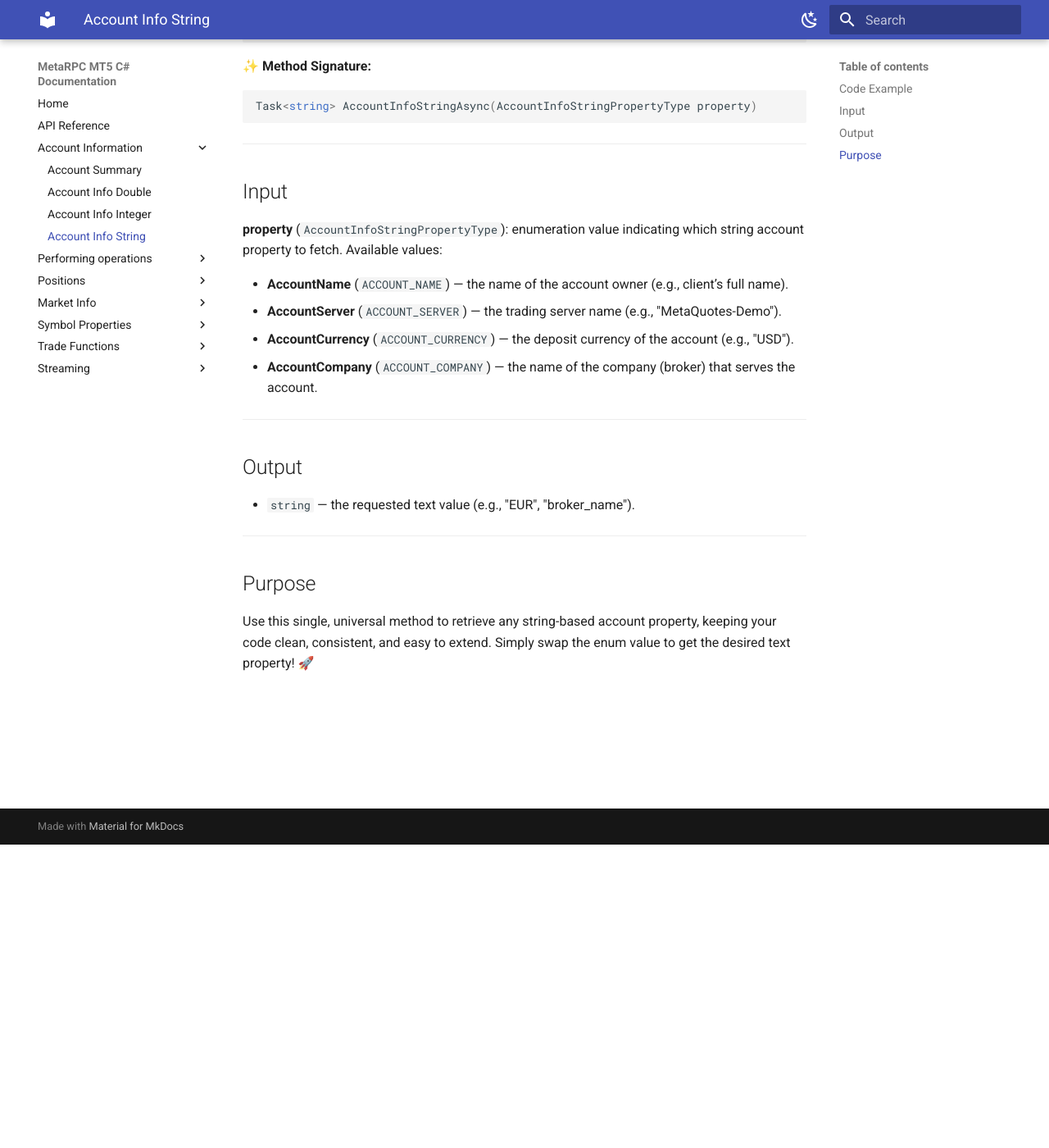
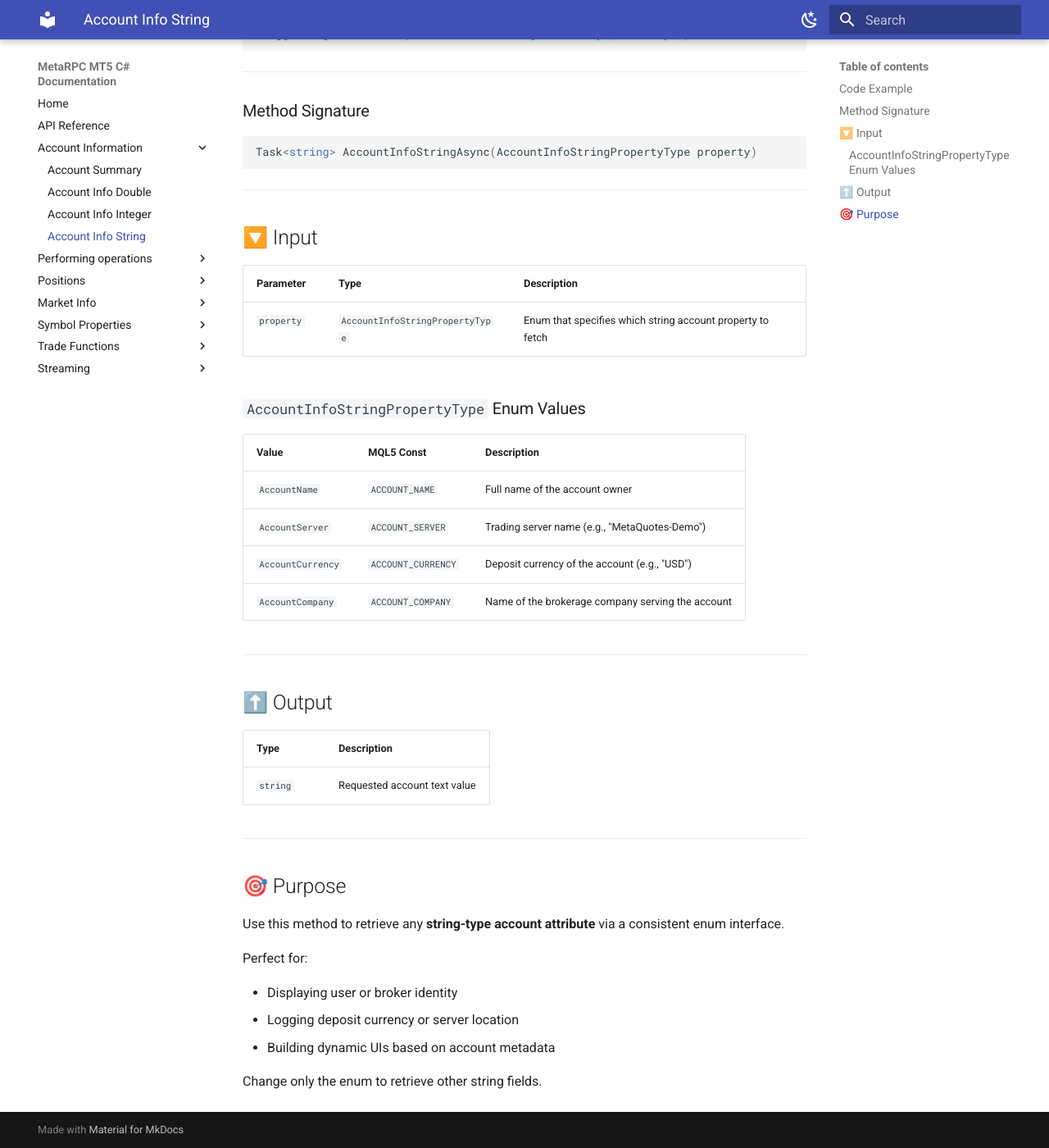
Before and after one commit to MetaRPC/CSharpMT5, an MkDocs documentation site: the page built from docs/account/AccountInfoString.md, in a window 1280 px wide and 1400 px high, scrolled down 370 px. Shown: the whole window at 82% size. Built offline with MkDocs 1.6.1 and Material for MkDocs 9.7.7, drawn with Linux system fonts in a browser that asks for light colours; some of the changed text lies outside the part shown.

Commit message:
Update AccountInfoString.md

````diff
--- a/docs/account/AccountInfoString.md
+++ b/docs/account/AccountInfoString.md
@@ -1,8 +1,9 @@
 # Getting a String Account Property
 
 > **Request:** account string property from MT5 (e.g., currency)
+> Fetch any string-based account property as a text value.
 
-Fetch any string-based account property as a text value.
+---
 
 ### Code Example
 
@@ -13,7 +14,9 @@ var currency = await _mt5Account.AccountInfoStringAsync(
 _logger.LogInformation($"AccountInfoString: Currency={currency}");
 ```
 
-✨ **Method Signature:**
+---
+
+### Method Signature
 
 ```csharp
 Task<string> AccountInfoStringAsync(AccountInfoStringPropertyType property)
@@ -21,23 +24,39 @@ Task<string> AccountInfoStringAsync(AccountInfoStringPropertyType property)
 
 ---
 
-## Input
+## 🔽 Input
 
-**property** (`AccountInfoStringPropertyType`): enumeration value indicating which string account property to fetch. Available values:
+| Parameter  | Type                            | Description                                                |
+| ---------- | ------------------------------- | ---------------------------------------------------------- |
+| `property` | `AccountInfoStringPropertyType` | Enum that specifies which string account property to fetch |
 
-* **AccountName** (`ACCOUNT_NAME`) — the name of the account owner (e.g., client’s full name).
-* **AccountServer** (`ACCOUNT_SERVER`) — the trading server name (e.g., "MetaQuotes-Demo").
-* **AccountCurrency** (`ACCOUNT_CURRENCY`) — the deposit currency of the account (e.g., "USD").
-* **AccountCompany** (`ACCOUNT_COMPANY`) — the name of the company (broker) that serves the account.
+### `AccountInfoStringPropertyType` Enum Values
+
+| Value             | MQL5 Const         | Description                                       |
+| ----------------- | ------------------ | ------------------------------------------------- |
+| `AccountName`     | `ACCOUNT_NAME`     | Full name of the account owner                    |
+| `AccountServer`   | `ACCOUNT_SERVER`   | Trading server name (e.g., "MetaQuotes-Demo")     |
+| `AccountCurrency` | `ACCOUNT_CURRENCY` | Deposit currency of the account (e.g., "USD")     |
+| `AccountCompany`  | `ACCOUNT_COMPANY`  | Name of the brokerage company serving the account |
 
 ---
 
-## Output
+## ⬆️ Output
 
-* `string` — the requested text value (e.g., "EUR", "broker\_name").
+| Type     | Description                  |
+| -------- | ---------------------------- |
+| `string` | Requested account text value |
 
 ---
 
-## Purpose
+## 🎯 Purpose
 
-Use this single, universal method to retrieve any string-based account property, keeping your code clean, consistent, and easy to extend. Simply swap the enum value to get the desired text property! 🚀
+Use this method to retrieve any **string-type account attribute** via a consistent enum interface.
+
+Perfect for:
+
+* Displaying user or broker identity
+* Logging deposit currency or server location
+* Building dynamic UIs based on account metadata
+
+Change only the enum to retrieve other string fields.
````
